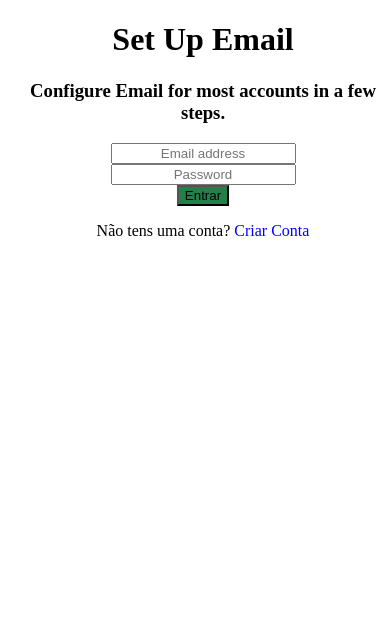
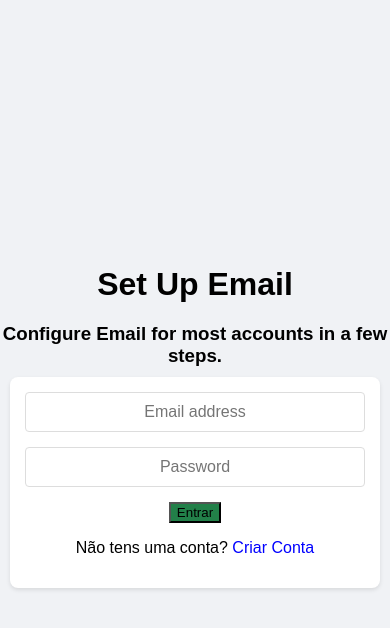
Before and after one commit to francisco-artur-dev/G-mail, a plain HTML site: page index.html in a window 390 px wide. Drawn offline with Linux system fonts and the light colour scheme.

Commit message:
Ajusta alinhamento dos títulos h1 e h3

```diff
--- a/css/log.css
+++ b/css/log.css
@@ -1,14 +1,15 @@
 *{
-
+    font-family: Arial, sans-serif;
     text-align: center;
 
 }
 body {
-
-    width: 100%;
-    height: auto;
+    display: flex;
+    flex-direction: column;
+    justify-content: center;
     align-items: center;
-    justify-content: space-between;
+    min-height: 100vh;
+    margin: 0;
 }
 form{
     display: flex;
@@ -17,9 +18,12 @@ form{
     justify-content: center;
 }
 
- #desc{
+h1, h3 {
     text-align: center;
+    margin-bottom: 10px;
+    margin-top: 10px;
 }
+
 #btn{
     cursor: pointer;
     color: black;
@@ -35,3 +39,62 @@ a{
     color: blue;
     text-decoration: none;
 }
+
+/* Estilos padrão para telas grandes (desktop) */
+body {
+    font-family: Arial, sans-serif;
+    background-color: #f0f2f5;
+    display: flex;
+    justify-content: center;
+    align-items: center;
+    min-height: 100vh; /* Garante que o body ocupe toda a altura da viewport */
+    margin: 0;
+}
+
+form {
+    background-color: #fff;
+    padding: 30px;
+    border-radius: 8px;
+    box-shadow: 0 2px 4px rgba(0, 0, 0, 0.1);
+    width: 400px; /* Largura padrão para desktop */
+    box-sizing: border-box; /* Inclui padding e borda na largura total */
+}
+
+input[type="email"],
+input[type="password"],
+input[type="text"] { /* Adicione input type="text" se tiver um campo de nome no registro */
+    width: 100%;
+    padding: 12px 15px;
+    margin-bottom: 15px;
+    border: 1px solid #ddd;
+    border-radius: 4px;
+    box-sizing: border-box;
+}
+
+/* --- Media Query para Telas Menores (por exemplo, tablets e celulares) --- */
+@media (max-width: 768px) {
+    form {
+        width: 90%; /* Ajusta a largura do formulário para 90% da tela */
+        padding: 20px;
+    }
+
+    h1, h3 {
+        text-align: center;
+    }
+}
+
+/* --- Media Query para Celulares Muito Pequenos --- */
+@media (max-width: 480px) {
+    form {
+        width: 95%; /* Ainda mais estreito para telas muito pequenas */
+        padding: 15px;
+    }
+
+    /* Outros ajustes menores, se necessário */
+    input[type="email"],
+    input[type="password"],
+    input[type="text"] {
+        padding: 10px 12px;
+        font-size: 1em; /* Garante que o texto não fique muito pequeno */
+    }
+}
--- a/css/reg.css
+++ b/css/reg.css
@@ -4,20 +4,14 @@
 
 }
 body {
-    width: 100%;
-    height: auto;
-    align-items: center;
-    justify-content: space-between;
-}
-/*
-form{
     display: flex;
     flex-direction: column;
+    justify-content: center;
     align-items: center;
-    justify-content: center;
+    min-height: 100vh;
+    margin: 0;
 }
-*/
- #desc{
+#desc h3{
     text-align: center;
 }
 #btn{
@@ -35,3 +29,64 @@ a{
     color: blue;
     text-decoration: none;
 }
+
+/* Estilos padrão para telas grandes (desktop) */
+body {
+    font-family: Arial, sans-serif;
+    background-color: #f0f2f5;
+    display: flex;
+    justify-content: center;
+    align-items: center;
+    min-height: 100vh; /* Garante que o body ocupe toda a altura da viewport */
+    margin: 0;
+}
+
+form {
+    background-color: #fff;
+    padding: 30px;
+    border-radius: 8px;
+    box-shadow: 0 2px 4px rgba(0, 0, 0, 0.1);
+    width: 400px; /* Largura padrão para desktop */
+    box-sizing: border-box; /* Inclui padding e borda na largura total */
+}
+
+input[type="email"],
+input[type="tel"],
+input[type="password"],
+input[type="text"] { /* Adicione input type="text" se tiver um campo de nome no registro */
+    width: 100%;
+    padding: 12px 15px;
+    margin-bottom: 15px;
+    border: 1px solid #ddd;
+    border-radius: 4px;
+    box-sizing: border-box;
+}
+
+/* --- Media Query para Telas Menores (por exemplo, tablets e celulares) --- */
+@media (max-width: 768px) {
+    form {
+        width: 90%; /* Ajusta a largura do formulário para 90% da tela */
+        padding: 20px;
+    }
+
+    h1, h3 {
+        text-align: center;
+    }
+}
+
+/* --- Media Query para Celulares Muito Pequenos --- */
+@media (max-width: 480px) {
+    form {
+        width: 95%; /* Ainda mais estreito para telas muito pequenas */
+        padding: 15px;
+    }
+
+    /* Outros ajustes menores, se necessário */
+    input[type="email"],
+    input[type="tel"],
+    input[type="password"],
+    input[type="text"] {
+        padding: 10px 12px;
+        font-size: 1em; /* Garante que o texto não fique muito pequeno */
+    }
+}
```
